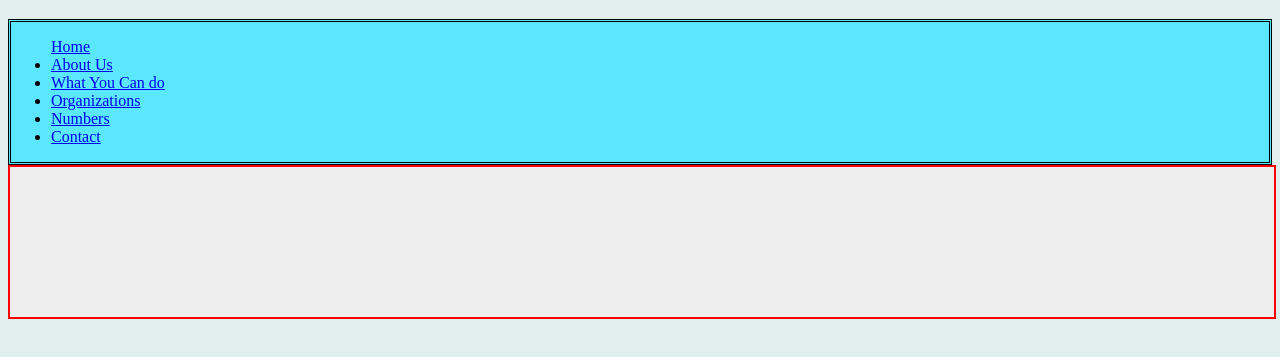
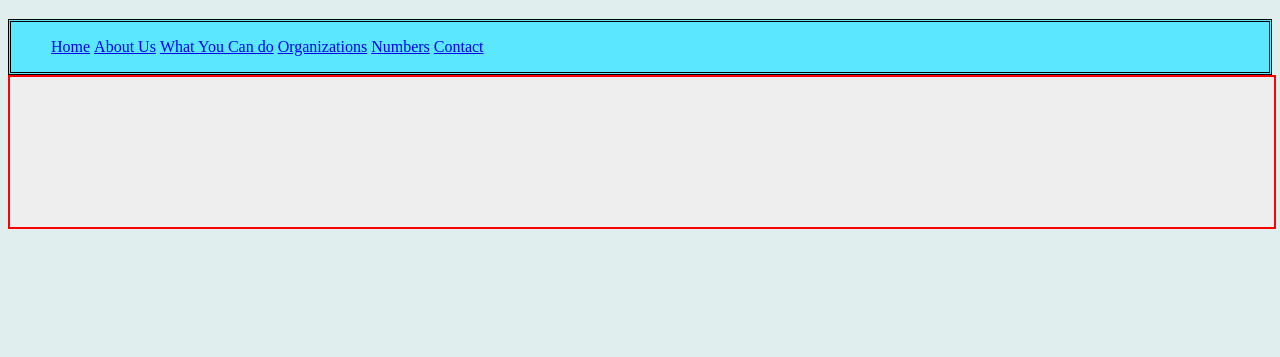
Before and after one commit to SimonGotfred/Projekt1_Gruppe7, a website built with webpack: page html/navigator.html in a window 1280 px wide. Shown: the part 61-418 px from the top of the page. Built offline with nearby package versions, Linux system fonts and the light colour scheme.

Commit message:
nav ul li. update

```diff
--- a/css/globalStyle.css
+++ b/css/globalStyle.css
@@ -18,3 +18,6 @@ html, body {
   border-style: wave;
   border-color: red;
 }
+nav ul li {
+  display:inline
+}
```
